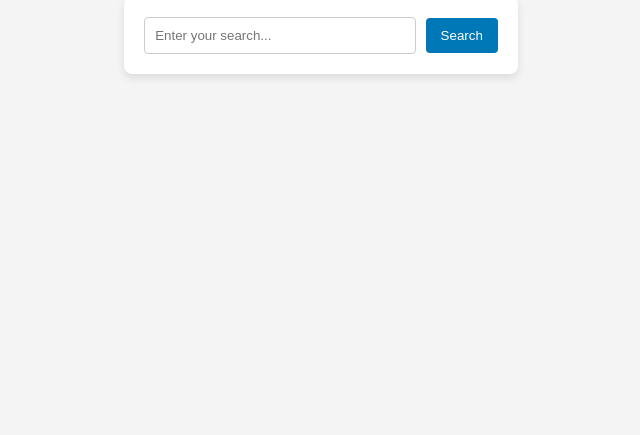
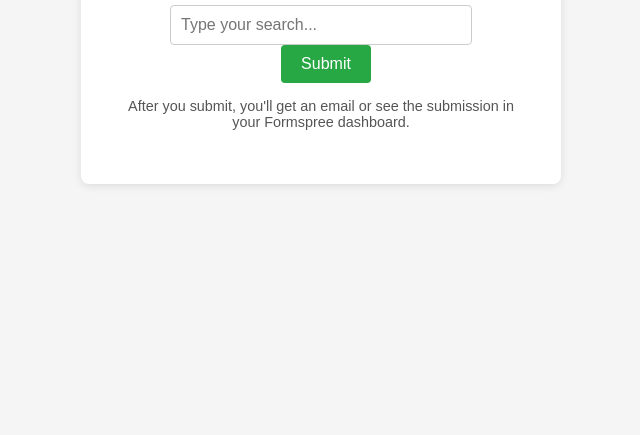
Before and after one commit to venkat20048/venky, a plain HTML site: page index.html in a window 1280 px wide. Shown: the part 365-800 px from the top of the page, without its empty margins (319-959 px from the left). Drawn offline with Linux system fonts and the light colour scheme.

Commit message:
Update index.html

```diff
--- a/index.html
+++ b/index.html
@@ -2,51 +2,63 @@
 <html lang="en">
 <head>
   <meta charset="UTF-8">
-  <meta name="viewport" content="width=device-width, initial-scale=1.0">
-  <title>Search Box Form</title>
+  <meta name="viewport" content="width=device-width, initial-scale=1">
+  <title>GitHub Pages Search Box</title>
   <style>
     body {
       font-family: Arial, sans-serif;
-      background-color: #f4f4f4;
+      background-color: #f5f5f5;
       display: flex;
+      align-items: center;
       justify-content: center;
-      align-items: center;
       height: 100vh;
       margin: 0;
     }
-    .search-container {
-      background: #fff;
-      padding: 20px;
+    .search-box-container {
+      background: white;
+      padding: 40px;
       border-radius: 8px;
-      box-shadow: 0px 4px 8px rgba(0,0,0,0.1);
+      box-shadow: 0 2px 8px rgba(0,0,0,0.1);
+      text-align: center;
+      max-width: 400px;
+      width: 90%;
     }
-    input[type="text"] {
+    .search-box-container h1 {
+      margin-bottom: 20px;
+    }
+    .search-box-container input[type="text"] {
+      width: 70%;
       padding: 10px;
-      width: 250px;
+      font-size: 16px;
       border: 1px solid #ccc;
       border-radius: 4px;
-      outline: none;
     }
-    button {
-      padding: 10px 15px;
-      background-color: #0077b6;
+    .search-box-container button {
+      padding: 10px 20px;
+      font-size: 16px;
+      margin-left: 10px;
+      background-color: #28a745;
+      color: white;
       border: none;
       border-radius: 4px;
-      color: white;
       cursor: pointer;
-      margin-left: 5px;
     }
-    button:hover {
-      background-color: #005f87;
+    .search-box-container button:hover {
+      background-color: #218838;
     }
   </style>
 </head>
 <body>
-  <div class="search-container">
-    <form action="https://formsubmit.co/dhanushbraja2004@gmail.com" method="POST">
-      <input type="text" name="searchQuery" placeholder="Enter your search..." required>
-      <button type="submit">Search</button>
+  <div class="search-box-container">
+    <h1>Search Anything</h1>
+    <!-- Replace the action URL with your Formspree endpoint -->
+    <form action="https://formspree.io/f/venkateshkarthigeyan2004@gmail.com" method="POST">
+      <input type="text" name="search_query" placeholder="Type your search..." required>
+      <button type="submit">Submit</button>
     </form>
+    <p style="font-size:0.9em; color:#555; margin-top:15px;">
+      After you submit, you'll get an email or see the submission in your Formspree dashboard.
+    </p>
   </div>
 </body>
 </html>
```
